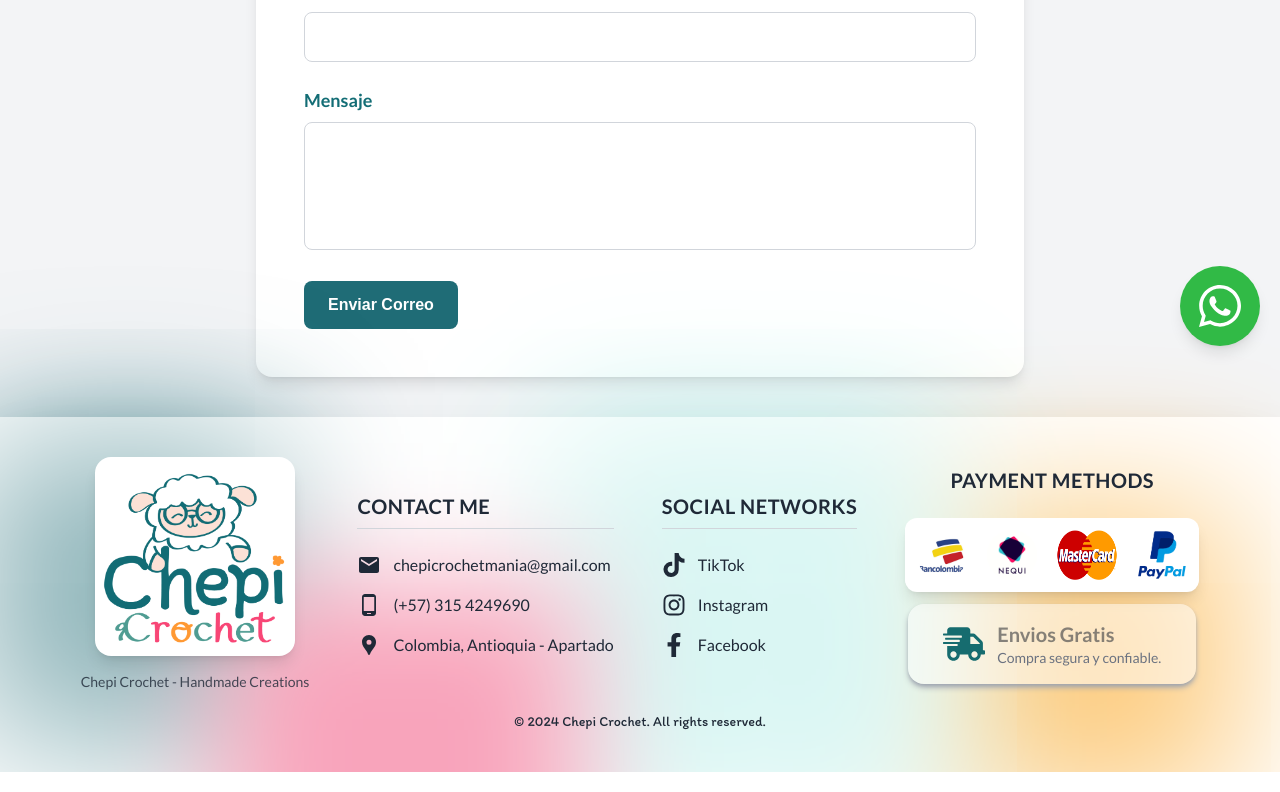
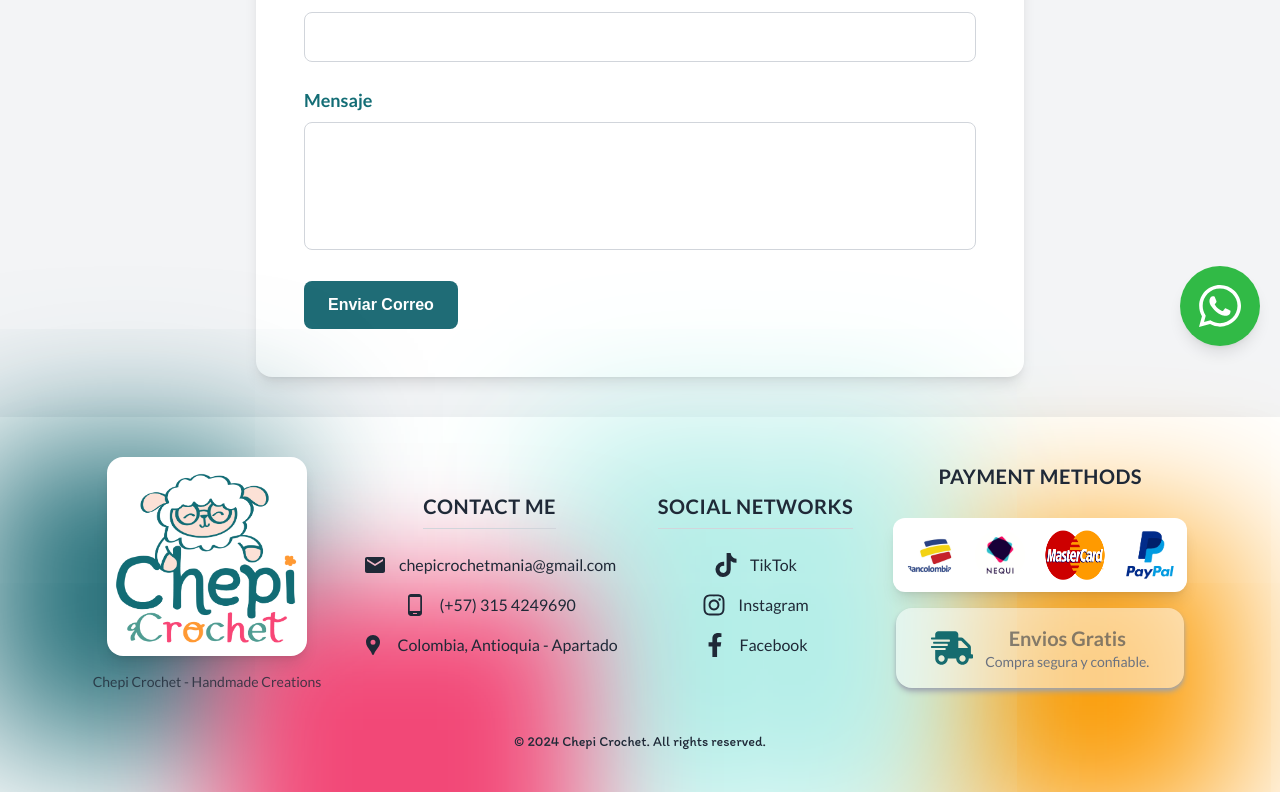
Before and after one commit to YedyDevx/amigurimi-pages, a Next.js app: page /pages/contact in a window 1280 px wide. Shown: the part 434-1226 px from the top of the page. Built offline with nearby package versions, Linux system fonts and the light colour scheme.

Commit message:
Animaciones en inicio

```diff
--- a/src/app/components/Footer.jsx
+++ b/src/app/components/Footer.jsx
@@ -1,6 +1,6 @@
 'use client';
 import Image from 'next/image';
-import { motion } from 'framer-motion'
+import { motion } from 'framer-motion';
 import LogoFooter from '../images/ChepiCrochet-logo-2.png';
 import Bancolombia from '../images/icons/icons-bancolombia.jpg';
 import Nequi from '../images/icons/icons-nequi.jpg';
@@ -8,22 +8,21 @@ import Master from '../images/icons/icons-mastercard.png';
 import Paypal from '../images/icons/icons-paypal.png';
 import { MdEmail, MdPhoneAndroid, MdLocationPin } from "react-icons/md";
 import { FaTiktok, FaFacebookF, FaInstagram, FaShippingFast } from "react-icons/fa";
-import AnimatedShinyText from "../../components/ui/animated-shiny-text"
-
-import Shadow from "./home/Shadow"
+import AnimatedShinyText from "../../components/ui/animated-shiny-text";
+import Shadow from "./home/Shadow";
 
 export default function Footer() {
    return (
-      <>
       <motion.footer
          initial={{ opacity: 0, y: 20 }}
          whileInView={{ opacity: 1, y: 0 }}
          transition={{ duration: 1.2 }}
-        className="w-full relative ">
+         className="w-full relative bg-white bg-opacity-50 text-gray-800 font-lato shadow-2xl"
+      >
          <Shadow />
-            <div className="w-full mx-auto  flex flex-col px-20 justify-around items-center flex-wrap relative pt-10 bg-white bg-opacity-50 text-gray-800 font-lato shadow-2xl">
-               <div className='flex flex-col lg:flex-row gap-10 lg:gap-12 justify-between items-center max-w-[1500px]'>
-                  <div className="flex flex-col items-center text-center">
+         <div className=" relative z-10 flex flex-col items-center justify-center px-5 py-10 max-w-[1500px] mx-auto">
+            <div className="flex flex-col lg:flex-row gap-10 justify-center items-center w-full text-center">
+               <div className="flex flex-col items-center">
                   <Image
                      src={LogoFooter}
                      alt="logo-footer"
@@ -35,8 +34,11 @@ export default function Footer() {
                   </p>
                </div>
 
-                  <div className="flex flex-col gap-4 text-gray-800">
-                     <h2 className="text-xl font-bold uppercase tracking-wide mb-2 border-b border-gray-300 pb-2">Contact Me</h2>
+               {/* Contact */}
+               <div className="flex flex-col items-center text-center gap-4 text-gray-800">
+                  <h2 className="text-xl font-bold uppercase tracking-wide mb-2 border-b border-gray-300 pb-2">
+                     Contact Me
+                  </h2>
                   <div className="flex items-center gap-3">
                      <MdEmail className="text-2xl" />
                      <span className="hover:underline">chepicrochetmania@gmail.com</span>
@@ -51,24 +53,34 @@ export default function Footer() {
                   </div>
                </div>
 
-                  <div className="flex flex-col gap-4 text-gray-800">
-                     <h2 className="text-xl font-bold uppercase tracking-wide mb-2 border-b border-gray-300 pb-2">Social Networks</h2>
+               <div className="flex flex-col items-center text-center gap-4 text-gray-800">
+                  <h2 className="text-xl font-bold uppercase tracking-wide mb-2 border-b border-gray-300 pb-2">
+                     Social Networks
+                  </h2>
                   <div className="flex items-center gap-3">
                      <FaTiktok className="text-2xl" />
-                        <a href="https://www.tiktok.com/@chepidesign?_t=8rCoJ2LVD8y&_r=1" className="hover:text-pink-400 transition-colors duration-200 hover:underline">TikTok</a>
+                     <a href="https://www.tiktok.com/@chepidesign?_t=8rCoJ2LVD8y&_r=1" className="hover:text-pink-400 transition-colors duration-200 hover:underline">
+                        TikTok
+                     </a>
                   </div>
                   <div className="flex items-center gap-3">
                      <FaInstagram className="text-2xl" />
-                        <a href="https://www.instagram.com/chepicrochet.co/" className="hover:text-pink-400 transition-colors duration-200 hover:underline">Instagram</a>
+                     <a href="https://www.instagram.com/chepicrochet.co/" className="hover:text-pink-400 transition-colors duration-200 hover:underline">
+                        Instagram
+                     </a>
                   </div>
                   <div className="flex items-center gap-3">
                      <FaFacebookF className="text-2xl" />
-                        <a href="#" className="hover:text-pink-400 transition-colors duration-200 hover:underline">Facebook</a>
+                     <a href="#" className="hover:text-pink-400 transition-colors duration-200 hover:underline">
+                        Facebook
+                     </a>
                   </div>
                </div>
 
-                  <div className="flex flex-col gap-3 items-center text-gray-800">
-                     <h2 className="text-xl font-bold uppercase tracking-wide mb-3">Payment Methods</h2>
+               <div className="flex flex-col items-center text-center gap-4 text-gray-800">
+                  <h2 className="text-xl font-bold uppercase tracking-wide mb-3">
+                     Payment Methods
+                  </h2>
                   <div className="flex gap-5 bg-white p-3 rounded-xl shadow-lg">
                      <Image src={Bancolombia} alt="Bancolombia" width={50} height={50} className="rounded-full" />
                      <Image src={Nequi} alt="Nequi" width={50} height={50} className="rounded-full" />
@@ -86,11 +98,11 @@ export default function Footer() {
                   </div>
                </div>
             </div>
-               <div className="text-center pb-10 pt-10 xl:pt-5 text-gray-800 text-sm font-itim">
+
+            <div className="text-center pt-10 text-gray-800 text-sm font-itim">
                &copy; {new Date().getFullYear()} Chepi Crochet. All rights reserved.
             </div>
          </div>
       </motion.footer>
-      </>
    );
 }
--- a/src/app/components/Header.jsx
+++ b/src/app/components/Header.jsx
@@ -25,9 +25,9 @@ export default function Header() {
 
   return (
     <motion.div
-      initial={{ y: -100, opacity: 0 }} // Inicia desde arriba fuera de la pantalla
-      animate={{ y: 0, opacity: 1 }} // Se mueve a su posición original
-      transition={{ duration: 2, ease: "easeOut" }} // Controla la duración y el tipo de transición
+      initial={{ y: -100, opacity: 0 }}
+      animate={{ y: 0, opacity: 1 }}
+      transition={{ duration: 2, ease: "easeOut" }}
       className="h-[70px] fixed top-0 left-0 w-full z-50 bg-white shadow-md"
     >
       <div className="max-w-[1200px] mx-auto flex justify-around items-center">
--- a/src/app/components/home/FooterWelcome.jsx
+++ b/src/app/components/home/FooterWelcome.jsx
@@ -23,13 +23,15 @@ const footerItems = [
 
 export default function FooterWelcome() {
    return (
-      <motion.div
-      initial={{ opacity: 0, y: 20 }}
-      whileInView={{ opacity: 1, y: 0 }}
-      transition={{ duration: 1.2 }}
+      <div
       className="max-w-[1500px] mx-auto flex justify-evenly gap-2 relative z-10 flex-wrap mt-10">
          {footerItems.map((item, index) => (
-            <div key={index} className="flex justify-center items-center rounded-2xl  w-80 h-20  shadow-gray-400 shadow-md gap-3 bg-[rgba(255,255,255,0.5)]">
+            <motion.div
+            key={index}
+            initial={{ opacity: 0, y: 20 }}
+            whileInView={{ opacity: 1, y: 0 }}
+            transition={{ delay: index * 0.2}}
+            className="flex justify-center items-center rounded-2xl  w-80 h-20  shadow-gray-400 shadow-md gap-3 bg-[rgba(255,255,255,0.5)]">
                {item.icon}
                <div className="font-lato">
                   <AnimatedShinyText>
@@ -37,8 +39,8 @@ export default function FooterWelcome() {
                      <div className="text-sm text-gray-500">{item.description}</div>
                   </AnimatedShinyText>
                </div>
-            </div>
+            </motion.div>
          ))}
-      </motion.div>
+      </div>
    );
 }
--- a/src/app/components/home/SectionProducts.jsx
+++ b/src/app/components/home/SectionProducts.jsx
@@ -1,5 +1,6 @@
 "use client";
 import { useState } from 'react';
+import { motion } from 'framer-motion';
 import { useCart } from '../cart/CartContext';
 import ProductCard from '../product/ProductCard';
 import Pagination from '../product/Pagination';
@@ -28,7 +29,11 @@ export default function SectionProducts() {
    return (
       <div className="max-w-[1500px] m-auto ">
          <div className="p-6 max-w-[1200px] mx-auto">
-            <div className="flex flex-col md:flex-row lg:flex-row xl:flex-row 2xl:flex-row items-center my-5 justify-center gap-5">
+            <motion.div
+            initial={{ opacity: 0, y: 20 }}
+            whileInView={{ opacity: 1, y: 0 }}
+            transition={{ delay: 0.1}}
+            className="flex flex-col md:flex-row lg:flex-row xl:flex-row 2xl:flex-row items-center my-5 justify-center gap-5">
                <label className="mt-2 text-2xl flex flex-col font-lato text-[#fb9a00] font-extrabold tracking-wide">
                   Todos nuestros Amigurumi:
                   <span className='text-sm text-center'>
@@ -42,7 +47,7 @@ export default function SectionProducts() {
                   onChange={(e) => setSearchQuery(e.target.value)}
                   className="p-3 border text-xl font-itim  border-[#1f6c76] rounded-lg w-80 lg:w-96 focus:outline-none focus:ring-2 focus:ring-[#fb9a00] focus:border-transparent shadow-md placeholder-[#1f6c76] text-[#1f6c76] transition duration-300 ease-in-out"
                />
-            </div>
+            </motion.div>
             <div className="flex gap-10 min-h-screen flex-wrap justify-center">
                {currentProducts.map((product) => (
                   <ProductCard key={product.id} product={product} addToCart={addToCart} />
--- a/src/app/components/home/SectionWelcome.jsx
+++ b/src/app/components/home/SectionWelcome.jsx
@@ -8,8 +8,9 @@ import Welcome from './Welcome';
 export default function SectionInicio() {
    return (
       <motion.div
-      initial={{ opacity: 0, scale: 0 }}
-      animate={{ opacity: 1, scale: 1 }}
+      initial={{ opacity: 0, scale: 0.8 }}
+      whileInView={{ opacity: 1, scale: 1, y: 0 }}
+      viewport={{ once: true, amount: 0.2 }}
       transition={{ duration: 1, ease: "easeOut" }}
       className="2xl:max-w-[1200px] flex justify-center w-full m-auto relative mt-24 px-4 sm:px-6 lg:px-8">
          <Shadow/>
--- a/src/app/components/product/Pagination.jsx
+++ b/src/app/components/product/Pagination.jsx
@@ -1,8 +1,14 @@
+'use client';
+import { motion } from 'framer-motion';
 import { Pagination as AntPagination } from 'antd';
 
 export default function Pagination({ totalPages, currentPage, onPageChange }) {
    return (
-      <div className="flex justify-center mt-14">
+      <motion.div
+      initial={{ opacity: 0, y: 20 }}
+      whileInView={{ opacity: 1, y: 0 }}
+      transition={{ delay: 0.3}}
+      className="flex justify-center mt-14">
          <AntPagination
             current={currentPage}
             total={totalPages * 8}
@@ -11,6 +17,6 @@ export default function Pagination({ totalPages, currentPage, onPageChange }) {
             showSizeChanger={false}
             className={`px-4 py-2 text-lg font-bold rounded-lg sm:px-4 sm:py-2 transition-colors duration-300`}
          />
-      </div>
+      </motion.div>
    );
 }
--- a/src/app/components/product/ProductCard.jsx
+++ b/src/app/components/product/ProductCard.jsx
@@ -1,3 +1,5 @@
+'use client';
+import { motion } from 'framer-motion';
 import Image from 'next/image';
 import { HiOutlineShoppingCart } from "react-icons/hi";
 import ProductBuy from './ProductBuy';
@@ -5,7 +7,11 @@ import ProductBuy from './ProductBuy';
 export default function ProductCard({ product, addToCart }) {
 
    return (
-      <div className="w-64 h-[440px] mb-5">
+      <motion.div
+      initial={{ opacity: 0, y: 20 }}
+      whileInView={{ opacity: 1, y: 0 }}
+      transition={{ delay: 0.5}}
+      className="w-64 h-[440px] mb-5">
          <div className="bg-white shadow-lg shadow-gray-600 rounded-2xl p-4 flex flex-col items-center transition-transform transform hover:scale-105 duration-300 ease-in-out">
             <div className="w-full h-60 rounded-lg overflow-hidden mb-4">
                   <Image
@@ -31,6 +37,6 @@ export default function ProductCard({ product, addToCart }) {
                <ProductBuy product={product} />
             </div>
          </div>
-      </div>
+      </motion.div>
    );
 }
--- a/src/app/components/product/SectionPack.jsx
+++ b/src/app/components/product/SectionPack.jsx
@@ -1,4 +1,5 @@
 'use client';
+import { motion } from 'framer-motion'
 import React, { useRef } from 'react';
 import Image from 'next/image';
 import { Swiper, SwiperSlide } from 'swiper/react';
@@ -36,7 +37,12 @@ export default function SectionPack() {
   const nextRef = useRef(null);
 
   return (
-    <div className="max-w-md mx-auto p-6">
+    <motion.div
+    initial={{ opacity: 0, scale: 0.5 }}
+    whileInView={{ opacity: 1, scale: 1 }}
+    viewport={{ once: true, amount: 0.2 }}
+    transition={{ duration: 1, ease: "easeOut" }}
+    className="max-w-md mx-auto p-6">
       <h2 className="text-2xl font-bold text-center text-[#1f6c76] mb-6">
         Empaques Destacados
       </h2>
@@ -76,6 +82,6 @@ export default function SectionPack() {
           ))}
         </Swiper>
       </div>
-    </div>
+    </motion.div>
   );
 }
```
Lines whose indentation alone changed are shown as unchanged.
